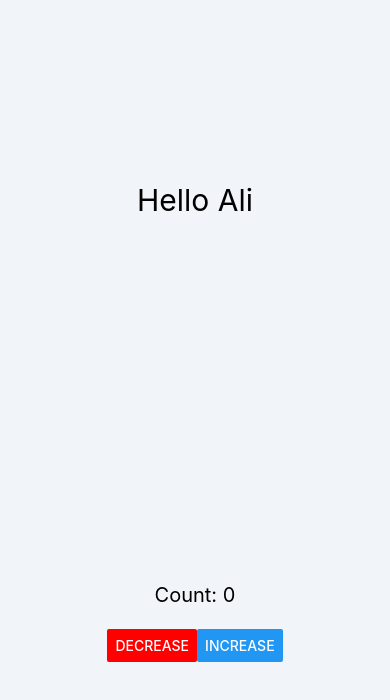
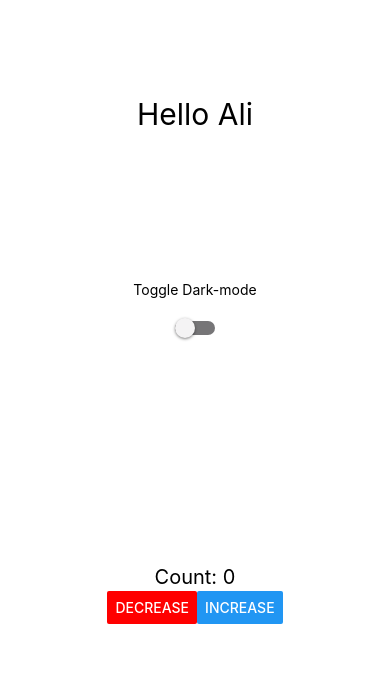
Before and after one commit to AliHMohammad/expo-tsx-template, a React Native app: screen / in a window 390 px wide. Shown: the top 700 px of the page. Built offline with nearby package versions, Linux system fonts and the light colour scheme.

Commit message:
feat: created darkmode switch

```diff
--- a/App.tsx
+++ b/App.tsx
@@ -1,15 +1,26 @@
-import { Button, StyleSheet, Text, View } from "react-native";
+import { View, Image, StyleSheet, Dimensions, Text } from "react-native";
 import { NativeWindStyleSheet } from "nativewind";
 import React from "react";
+import { DarkModeSwitch } from "./components/Switch";
 import { Counter } from "./components/Counter";
+
 NativeWindStyleSheet.setOutput({
     default: "native",
 });
 
 export default function App() {
     return (
-        <View className="flex-1 bg-slate-100">
-            <Counter />
+        <View className="flex-1 items-center justify-center dark:bg-slate-800 ">
+            <View className="flex-1">
+                <Text className="mt-24 text-3xl text-center ">Hello Ali</Text>
+            </View>
+            <View className="flex-1 space-y-5 items-center">
+                <Text>Toggle Dark-mode</Text>
+                <DarkModeSwitch />
+            </View>
+            <View className="flex-1">
+                <Counter />
+            </View>
         </View>
     );
 }
--- a/components/Counter.tsx
+++ b/components/Counter.tsx
@@ -5,9 +5,7 @@ export const Counter = () => {
     const [count, setCount] = React.useState(0);
 
     return (
-        <View className="flex-1 flex-column items-center justify-around ">
-            <Text className="text-3xl text-center ">Hello Ali</Text>
-            <View className="flex-column items-center justify-around space-y-5">
+        <View className="flex-column items-center justify-around">
             <View>
                 <Text className="text-xl">Count: {count}</Text>
             </View>
@@ -16,6 +14,5 @@ export const Counter = () => {
                 <Button title="Increase" onPress={() => setCount((prev) => prev + 1)} />
             </View>
         </View>
-        </View>
     );
 };
--- /dev/null
+++ b/components/Switch.tsx
@@ -0,0 +1,26 @@
+import { Switch, SwitchProps } from "react-native";
+import { useColorScheme } from "nativewind";
+import React from "react";
+
+interface Props extends SwitchProps {}
+
+export const DarkModeSwitch = (props: Props) => {
+    const [isEnabled, setIsEnabled] = React.useState(false);
+    const { toggleColorScheme } = useColorScheme();
+
+    const toggleSwitch = () => {
+        setIsEnabled((previousState) => !previousState);
+        toggleColorScheme();
+    };
+
+    return (
+        <Switch
+            {...props}
+            trackColor={{ false: "#767577", true: "#81b0ff" }}
+            thumbColor={isEnabled ? "#14130d" : "#f4f3f4"}
+            ios_backgroundColor="#3e3e3e"
+            onValueChange={toggleSwitch}
+            value={isEnabled}
+        />
+    );
+};
```
Lines whose indentation alone changed are shown as unchanged.
